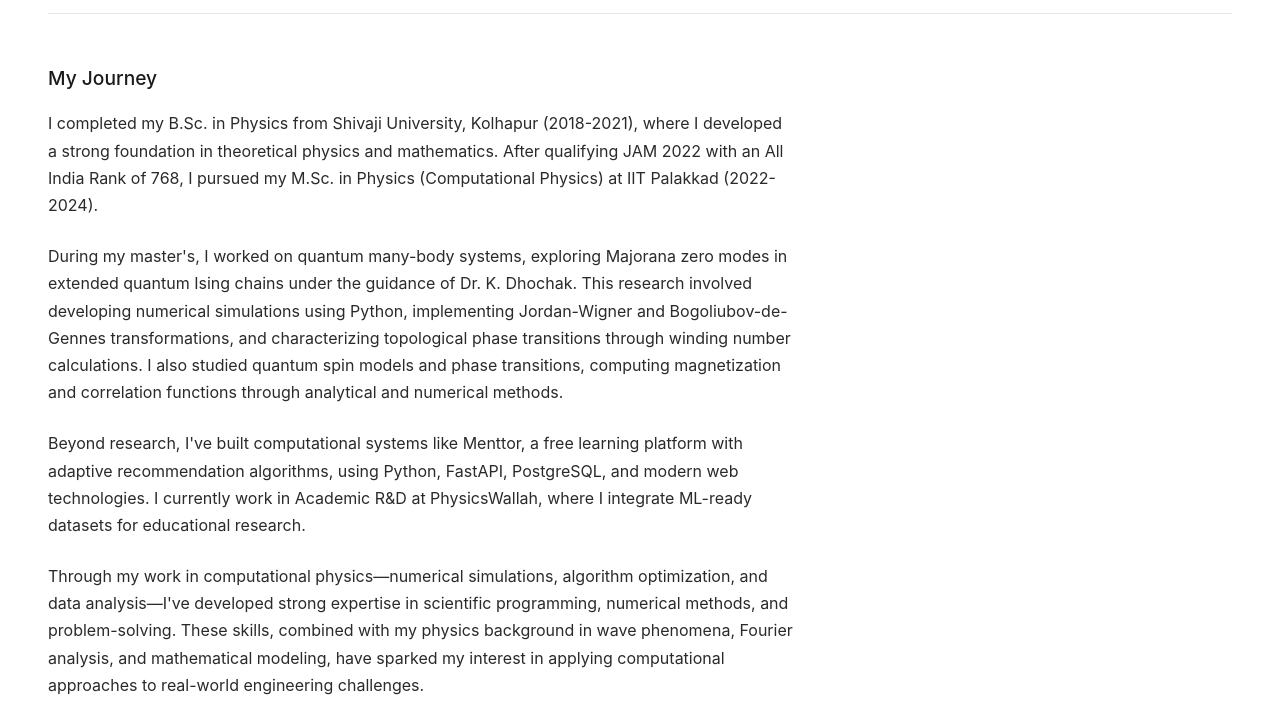
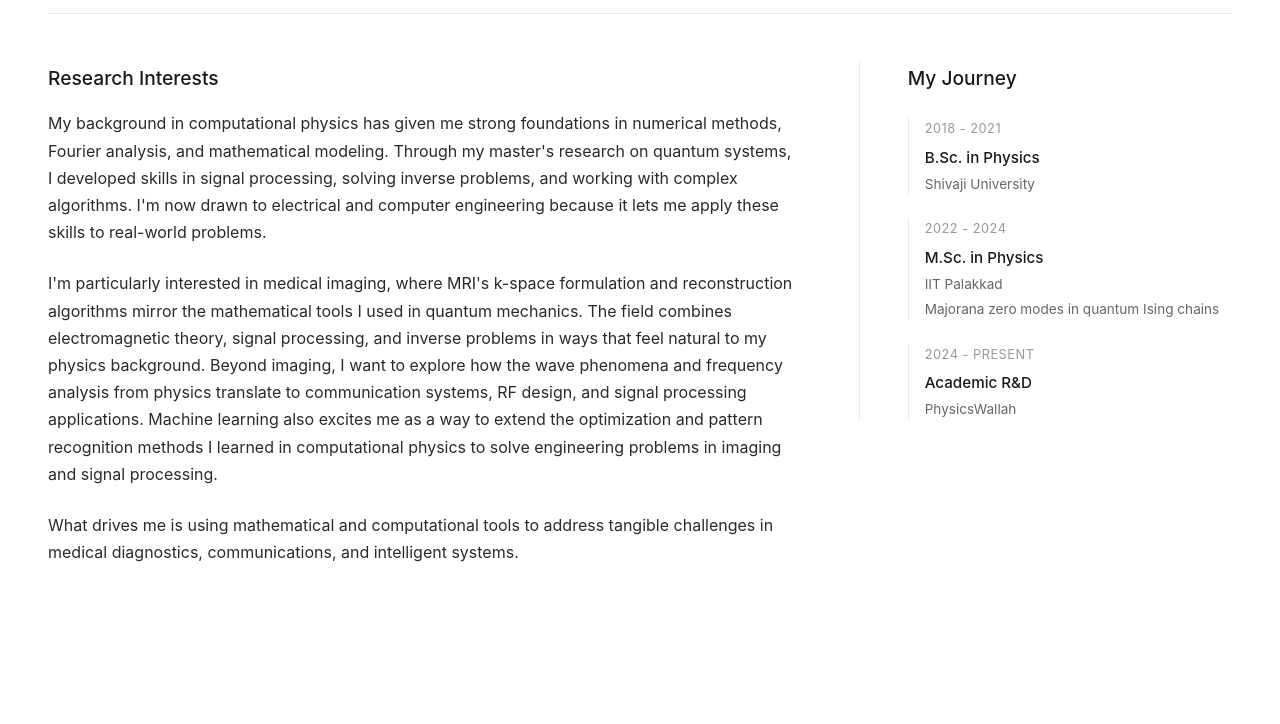
Before and after one commit to s-chudmunge/s-chudmunge.github.io, a plain HTML site: page index.html in a window 1280 px wide. Shown: the part 76-800 px from the top of the page. Drawn offline with Linux system fonts and the light colour scheme.

Commit message:
some changes to profile

```diff
--- a/index.html
+++ b/index.html
@@ -29,31 +29,46 @@
     <main class="main-content">
         <div class="content-container">
             <div class="left-content">
-                <section class="journey-section">
-                    <h3>My Journey</h3>
-                    <p>I completed my B.Sc. in Physics from Shivaji University, Kolhapur (2018-2021), where I developed a strong foundation in theoretical physics and mathematics. After qualifying JAM 2022 with an All India Rank of 768, I pursued my M.Sc. in Physics (Computational Physics) at IIT Palakkad (2022-2024).</p>
-
-                    <p>During my master's, I worked on quantum many-body systems, exploring Majorana zero modes in extended quantum Ising chains under the guidance of Dr. K. Dhochak. This research involved developing numerical simulations using Python, implementing Jordan-Wigner and Bogoliubov-de-Gennes transformations, and characterizing topological phase transitions through winding number calculations. I also studied quantum spin models and phase transitions, computing magnetization and correlation functions through analytical and numerical methods.</p>
-
-                    <p>Beyond research, I've built computational systems like Menttor, a free learning platform with adaptive recommendation algorithms, using Python, FastAPI, PostgreSQL, and modern web technologies. I currently work in Academic R&D at PhysicsWallah, where I integrate ML-ready datasets for educational research.</p>
-
-                    <p>Through my work in computational physics—numerical simulations, algorithm optimization, and data analysis—I've developed strong expertise in scientific programming, numerical methods, and problem-solving. These skills, combined with my physics background in wave phenomena, Fourier analysis, and mathematical modeling, have sparked my interest in applying computational approaches to real-world engineering challenges.</p>
-                </section>
-
                 <section class="research-interests">
                     <h3>Research Interests</h3>
-                    <p>I am interested in applying signal processing, machine learning, and computational methods to problems in electrical and computer engineering, particularly at the intersection of physics and engineering applications.</p>
+                    <p>My background in computational physics has given me strong foundations in numerical methods, Fourier analysis, and mathematical modeling. Through my master's research on quantum systems, I developed skills in signal processing, solving inverse problems, and working with complex algorithms. I'm now drawn to electrical and computer engineering because it lets me apply these skills to real-world problems.</p>
 
-                    <p><strong>Medical Imaging and MRI:</strong> I am fascinated by magnetic resonance imaging as it combines electromagnetic theory, signal processing, and inverse problems. I'm interested in MRI reconstruction algorithms, k-space sampling strategies, parallel imaging techniques, and quantitative imaging methods. The mathematical foundations—Fourier transforms, optimization, and inverse problems—align naturally with my computational physics background.</p>
+                    <p>I'm particularly interested in medical imaging, where MRI's k-space formulation and reconstruction algorithms mirror the mathematical tools I used in quantum mechanics. The field combines electromagnetic theory, signal processing, and inverse problems in ways that feel natural to my physics background. Beyond imaging, I want to explore how the wave phenomena and frequency analysis from physics translate to communication systems, RF design, and signal processing applications. Machine learning also excites me as a way to extend the optimization and pattern recognition methods I learned in computational physics to solve engineering problems in imaging and signal processing.</p>
 
-                    <p><strong>Signal Processing and RF Systems:</strong> My experience with Fourier analysis and wave phenomena has drawn me to signal processing, including filter design, time-frequency analysis, wavelet transforms, and their applications in communication systems. I'm also interested in RF systems, electromagnetic wave propagation, and antenna design, where physics principles directly translate to engineering solutions.</p>
-
-                    <p><strong>Machine Learning in Engineering:</strong> I want to explore deep learning applications in signal and image processing, particularly for inverse problems, reconstruction tasks, compressed sensing, and pattern recognition. The intersection of numerical optimization, data-driven methods, and physical modeling presents exciting opportunities for advancing these fields.</p>
-
-                    <p>What drives me is the opportunity to leverage mathematical and computational tools to solve tangible engineering problems—whether improving medical diagnostics through better imaging, designing efficient communication systems, or developing intelligent signal processing algorithms. My goal is to contribute to research that bridges theoretical foundations with practical applications in next-generation technologies.</p>
+                    <p>What drives me is using mathematical and computational tools to address tangible challenges in medical diagnostics, communications, and intelligent systems.</p>
                 </section>
             </div>
 
+            <div class="right-content">
+                <section class="journey-timeline">
+                    <h3>My Journey</h3>
+
+                    <div class="timeline-item">
+                        <div class="timeline-year">2018 - 2021</div>
+                        <div class="timeline-content">
+                            <h4>B.Sc. in Physics</h4>
+                            <p>Shivaji University</p>
+                        </div>
+                    </div>
+
+                    <div class="timeline-item">
+                        <div class="timeline-year">2022 - 2024</div>
+                        <div class="timeline-content">
+                            <h4>M.Sc. in Physics</h4>
+                            <p>IIT Palakkad</p>
+                            <p class="timeline-description">Majorana zero modes in quantum Ising chains</p>
+                        </div>
+                    </div>
+
+                    <div class="timeline-item">
+                        <div class="timeline-year">2024 - Present</div>
+                        <div class="timeline-content">
+                            <h4>Academic R&D</h4>
+                            <p>PhysicsWallah</p>
+                        </div>
+                    </div>
+                </section>
+            </div>
         </div>
     </main>
 </body>
--- a/styles.css
+++ b/styles.css
@@ -173,8 +173,67 @@ body {
 .right-content {
     border-left: 1px solid #e8e8e8;
     padding-left: 3rem;
-    position: sticky;
-    top: 2rem;
+}
+
+/* Timeline Styling */
+.journey-timeline h3 {
+    color: #1a1a1a;
+    font-size: 1.2rem;
+    margin-bottom: 1.5rem;
+    font-weight: 500;
+}
+
+.timeline-item {
+    margin-bottom: 1.5rem;
+    padding-left: 1rem;
+    border-left: 1px solid #e8e8e8;
+}
+
+.timeline-item:last-child {
+    margin-bottom: 0;
+}
+
+.timeline-year {
+    color: #999;
+    font-size: 0.8rem;
+    font-weight: 400;
+    margin-bottom: 0.3rem;
+    text-transform: uppercase;
+    letter-spacing: 0.5px;
+}
+
+.timeline-content h4 {
+    color: #1a1a1a;
+    font-size: 0.95rem;
+    margin-bottom: 0.2rem;
+    font-weight: 500;
+}
+
+.timeline-content p {
+    color: #666;
+    font-size: 0.85rem;
+    margin-bottom: 0.3rem;
+    line-height: 1.5;
+}
+
+.timeline-content p:last-child {
+    margin-bottom: 0;
+}
+
+.timeline-description {
+    margin-top: 0.3rem;
+}
+
+.timeline-content ul {
+    margin: 0.3rem 0 0 1rem;
+    padding: 0;
+}
+
+.timeline-content li {
+    color: #666;
+    font-size: 0.8rem;
+    margin-bottom: 0.2rem;
+    line-height: 1.4;
 }
 
 .profile-card {
```
Also changed, not shown: blog.html (+1 -16 lines).
